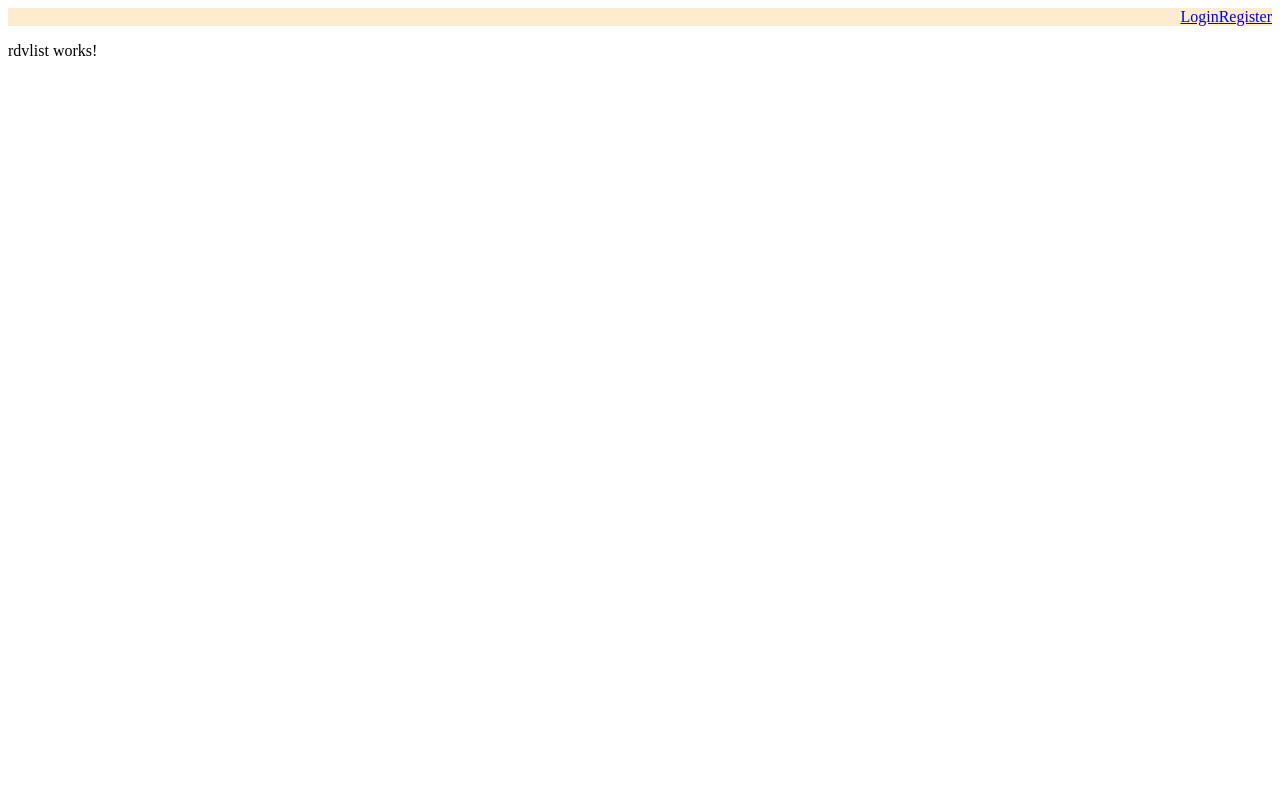
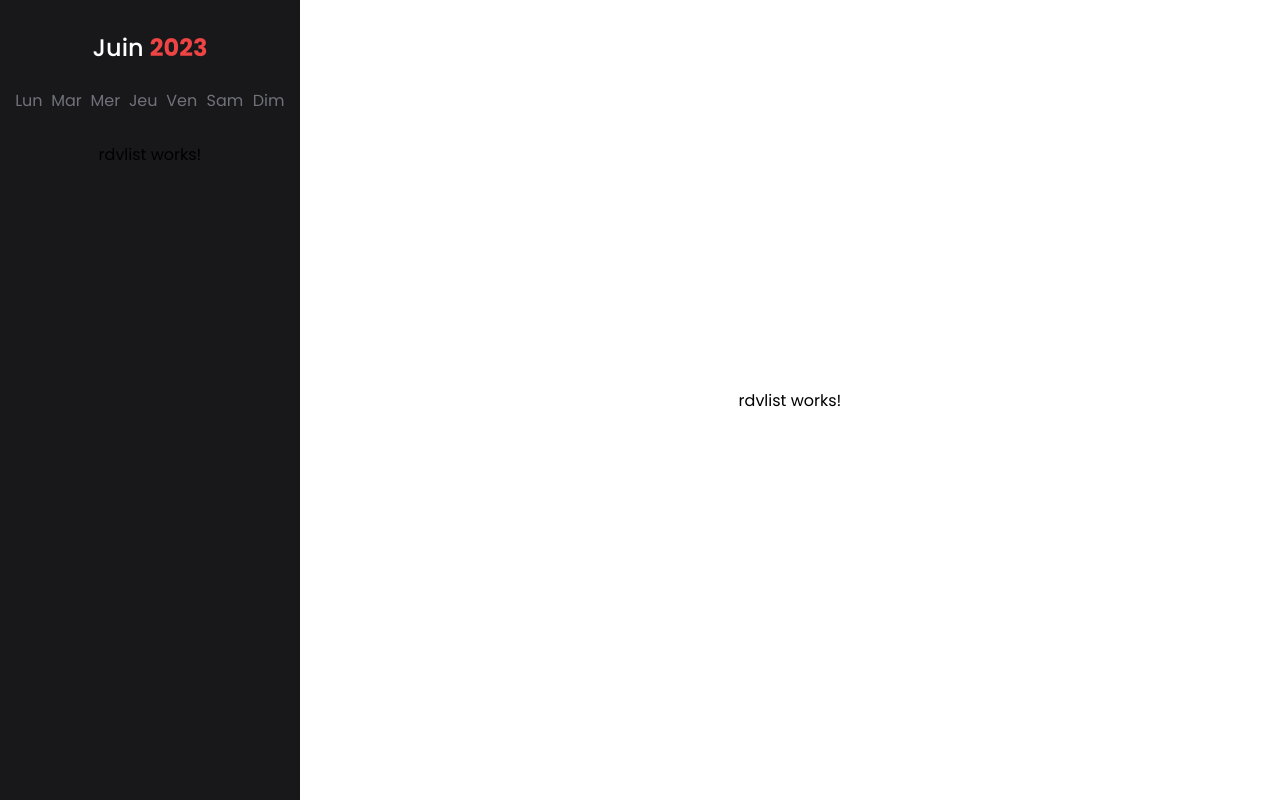
Before and after one commit to Coder269/projet-rdv, an Angular app: page / in a window 1280 px wide. Built offline with nearby package versions, Linux system fonts and the light colour scheme.

Commit message:
calendar aside creation

```diff
--- a/angular.json
+++ b/angular.json
@@ -94,5 +94,8 @@
         }
       }
     }
+  },
+  "cli": {
+    "analytics": false
   }
 }
--- a/src/app/app.component.css
+++ b/src/app/app.component.css
@@ -0,0 +1,5 @@
+main {
+  display: flex;
+  flex-direction: row;
+  width: 100%;
+}
--- a/src/app/app.component.html
+++ b/src/app/app.component.html
@@ -1,2 +1,4 @@
-<app-menu></app-menu>
-<router-outlet></router-outlet>
+<main>
+  <app-side-bar></app-side-bar>
+  <router-outlet></router-outlet>
+</main>
--- a/src/app/rdvlist/rdvlist.component.css
+++ b/src/app/rdvlist/rdvlist.component.css
@@ -0,0 +1,6 @@
+:host {
+  width: 100%;
+  display: flex;
+  justify-content: center;
+  align-items: center;
+}
--- /dev/null
+++ b/src/app/side-bar/menu-calendar/menu-calendar.component.css
@@ -0,0 +1,26 @@
+.menuCalendarContainer {
+  margin: 0;
+  padding: 10px;
+  max-width: 100%;
+}
+
+h2 {
+  color: #fff;
+  text-align: center;
+  font-weight: 500;
+}
+
+h2 span {
+  color: #EF4444;
+  font-weight: 700;
+}
+
+table {
+  margin: 0 auto;
+  width: 100%;
+}
+
+.tableHeader {
+  font-weight: 400;
+  color: #71717A;
+}
--- /dev/null
+++ b/src/app/side-bar/menu-calendar/menu-calendar.component.html
@@ -0,0 +1,14 @@
+<div class="menuCalendarContainer">
+  <h2>
+    {{ date.currentMonth }} <span>{{ date.currentYear }}</span>
+  </h2>
+  <table>
+    <thead>
+      <tr>
+        <th *ngFor="let day of date.weekDays" class="tableHeader">
+          {{ day.slice(0, 3) }}
+        </th>
+      </tr>
+    </thead>
+  </table>
+</div>
--- /dev/null
+++ b/src/app/side-bar/menu-calendar/menu-calendar.component.ts
@@ -0,0 +1,56 @@
+import { Component } from '@angular/core';
+
+export class actualDate {
+  currentDate: Date;
+  currentMonth: string;
+  currentYear: number;
+  month: Array<string> = [
+    'Janvier',
+    'Février',
+    'Mars',
+    'Avril',
+    'Mai',
+    'Juin',
+    'Juillet',
+    'Août',
+    'Septembre',
+    'Octobre',
+    'Novembre',
+    'Décembre',
+  ];
+  weekDays: Array<string> = [
+    'Lundi',
+    'Mardi',
+    'Mercredi',
+    'Jeudi',
+    'Vendredi',
+    'Samedi',
+    'Dimanche',
+  ];
+  daysInMonth: number;
+
+  constructor() {
+    this.currentDate = new Date();
+    this.currentMonth = this.month[this.currentDate.getMonth()];
+    this.currentYear = this.currentDate.getFullYear();
+    this.daysInMonth = new Date(
+      this.currentYear,
+      this.currentDate.getMonth(),
+      0
+    ).getDate();
+  }
+}
+
+@Component({
+  selector: 'app-menu-calendar',
+  templateUrl: './menu-calendar.component.html',
+  styleUrls: ['./menu-calendar.component.css'],
+})
+export class MenuCalendarComponent {
+  date: actualDate;
+
+  constructor() {
+    this.date = new actualDate();
+    console.log(this.date.daysInMonth);
+  }
+}
--- /dev/null
+++ b/src/app/side-bar/side-bar.component.css
@@ -0,0 +1,6 @@
+aside {
+  height: 100vh;
+  width: 30%;
+  min-width: 300px;
+  background-color: #18181B;
+}
--- /dev/null
+++ b/src/app/side-bar/side-bar.component.html
@@ -0,0 +1,4 @@
+<aside>
+  <app-menu-calendar></app-menu-calendar>
+  <app-rdvlist></app-rdvlist>
+</aside>
--- a/src/styles.css
+++ b/src/styles.css
@@ -1 +1,10 @@
+@import url('https://fonts.googleapis.com/css2?family=Poppins:wght@300;400;500;600;700&display=swap');
+
 /* You can add global styles to this file, and also import other style files */
+body {
+  margin: 0;
+}
+
+* {
+  font-family: 'Poppins', sans-serif;
+}
```
Also changed, not shown: src/app/app.module.ts (+8 -7 lines), src/app/side-bar/side-bar.component.ts (added, +10 -0 lines), 2 other files (tests, documents, lock files or other folders).
